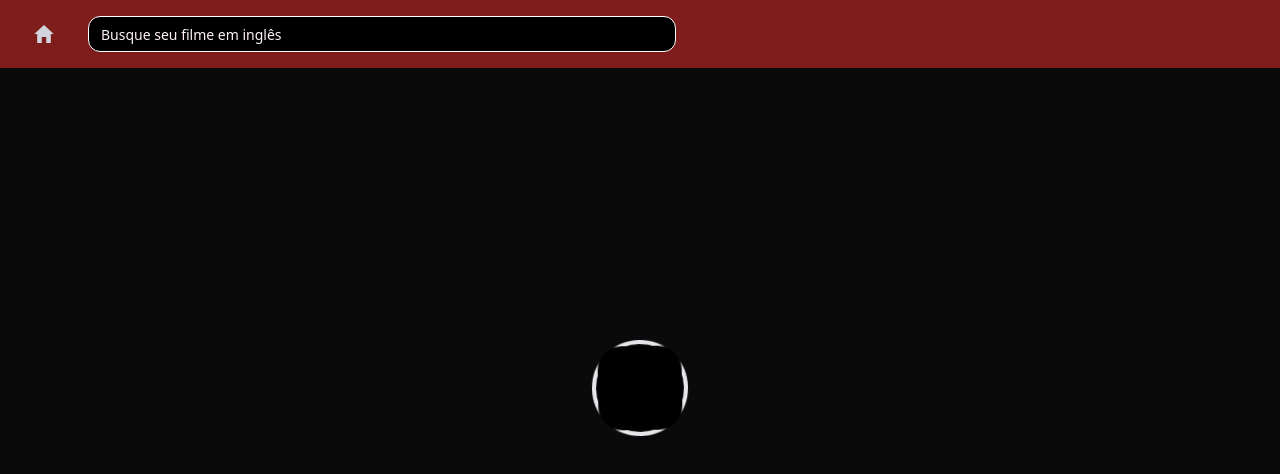
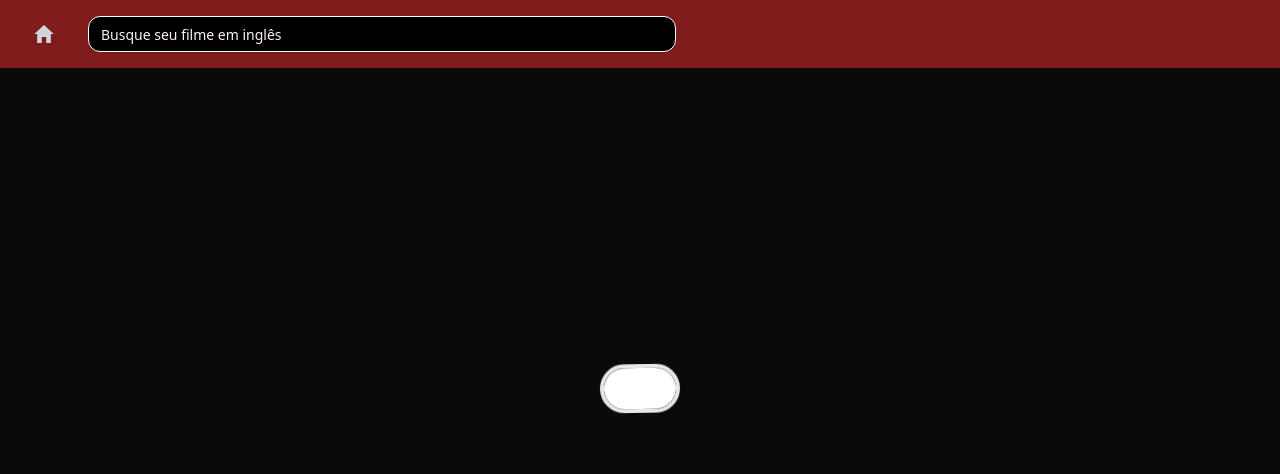
Before and after one commit to danilobserafim/movie-app, a React (Vite) app: page /search/1 in a window 1280 px wide. Shown: the top 474 px of the page. Built offline with nearby package versions, Linux system fonts and the light colour scheme; no server answers.

Commit message:
suavisando transações e melhorando Spinner

```diff
--- a/src/components/AcordeonSeasons/index.tsx
+++ b/src/components/AcordeonSeasons/index.tsx
@@ -1,8 +1,10 @@
 import React, { useEffect, useState } from 'react'
 import { Accordion, AccordionContent, AccordionItem, AccordionTrigger } from '../ui/accordion'
+import { motion } from 'framer-motion'
 import { SeasonDTO } from '../../DTOs/SeasonDTO'
 import DrawerEpisode from '../DrawerEpisode'
 import { Carousel, CarouselContent, CarouselItem } from '../ui/carousel'
+import Spinner from '../Spinner'
 
 
 type props = {
@@ -20,8 +22,10 @@ export default function AcordeonSeasons({ imdbID, totalSeasons }: props) {
 
     return (
         <>
-            {seasonsData.map((seasonData, index) => {
+            {(!seasonsData[0] && totalSeasons !== "N/A") && <> <h1 className='w-full text-center mb-10'>Carregando temporadas</h1><Spinner className='w-20 mx-auto' /></>}
+            {seasonsData && seasonsData.map((seasonData, index) => {
                 return (
+                    <motion.div animate={{y:0}} initial={{y:20}} >
                         <Accordion type="multiple" className="text-white max-w-[1000px] mx-auto flex-col" key={index}>
                             <AccordionItem value={`item-${index}`}>
                                 <AccordionTrigger className=''>{index + 1}ª temporada</AccordionTrigger>
@@ -47,21 +51,24 @@ export default function AcordeonSeasons({ imdbID, totalSeasons }: props) {
                                 </AccordionContent>
                             </AccordionItem>
                         </Accordion>
+                    </motion.div>
                 )
             })}
         </>
     )
     async function getSeasons() {
+        let dataMovie: SeasonDTO[] = []
         for (let index = 0; index < Number.parseInt(totalSeasons); index++) {
             await fetch(`${VITE_API_OMDB_BASE_URL}/?i=${imdbID}&plot=full&apikey=${VITE_API_KEY}&season=${index + 1}`, { method: "GET" }).
                 then(response => response.json()).
                 then((data) => {
                     if (data) {
-                        setSeasonsData(prev => [...prev, data])
+                        dataMovie.push(data)
                     }
                 }).
                 catch(() => console.log(`Erro na busca da ª temporada!`))
         }
+        setSeasonsData(dataMovie)
     }
 
 }
--- a/src/components/DrawerEpisode/index.tsx
+++ b/src/components/DrawerEpisode/index.tsx
@@ -4,16 +4,17 @@ import ShowMovie from '../ShowMovie'
 import { Button } from '../ui/button'
 import { AiOutlineArrowLeft } from 'react-icons/ai'
 import { movieDTO } from '../../DTOs/MovieDTO'
-import {delay, motion} from 'framer-motion'
+import { delay, motion } from 'framer-motion'
 import { Skeleton } from '../ui/skeleton'
 
 
 const animate = {
-  hidden:{opacity: 0},
-  visible:{
-    opacity:1,
-    transition:{
-      delay:0.3
+  hidden: { opacity: 0, scale: 0 },
+  visible: {
+    opacity: 1,
+    scale:1,
+    transition: {
+      delay: 0.3
     }
   },
 
@@ -34,15 +35,20 @@ export default function DrawerEpisode({ imdbID }: props) {
   return (
     <Drawer>
       {!isLoading && (
-        <DrawerTrigger asChild className='cursor-pointer scale-95 hover:scale-100 transition-all  rounded-xl'>
-          <motion.img variants={animate} initial="hidden" animate="visible" className='rounded-xl max-h-[200px]' src={episode.Poster} alt="Poster" />
-
-        </DrawerTrigger>
+        <>
+          <DrawerTrigger asChild className='cursor-pointer scale-95 hover:scale-100 transition-all  rounded-xl'>
+            <div className='flex flex-col h-[100%] justify-around w-[100%] items-center'>
+              <motion.img variants={animate} initial="hidden" animate="visible" className='rounded-t-xl max-h-[200px] h-auto w-auto' src={episode.Poster} alt="Poster" />
+              <div>
+                <h1 className='w-full text-center p-0 mt-2'>E{episode.Episode} - {episode.Title}</h1>
+                <p className='w-full text-center p-0 m-0'>  {`Duration: ${episode.Runtime}`}</p>
+              </div>
+            </div>
+          </DrawerTrigger>
+        </>
       )}
       {isLoading && (
-        <DrawerTrigger disabled asChild className='rounded-xl'>
-          <Skeleton className='h-20 md:h-36 w-[200px] bg-gray-500' />
-        </DrawerTrigger>
+        <Skeleton className='h-20 md:h-36 w-[200px] bg-gray-500 rounded-xl' />
       )
       }
       <DrawerContent className='bg-black border-red-950 h-full'>
--- a/src/components/ShowMovie/index.tsx
+++ b/src/components/ShowMovie/index.tsx
@@ -7,7 +7,7 @@ import { motion } from 'framer-motion';
 import { AiFillCheckCircle } from 'react-icons/ai';
 import AcordeonSeasons from '../AcordeonSeasons';
 
-const baseURL = import.meta.env.VITE_API_BASE_URL
+const { VITE_API_BASE_URL } = import.meta.env
 
 type Props = {
     movie: movieDTO
@@ -15,17 +15,11 @@ type Props = {
 
 const animate = {
     hidden: { y: 20, opacity: 0 },
-    visible: {
-        y: 0,
-        opacity: 1
-    }
+    visible: { y: 0, opacity: 1 }
 }
 const animateLike = {
     hidden: { opacity: 0 },
-    visible: {
-
-        opacity: 1
-    }
+    visible: { opacity: 1 }
 }
 
 
@@ -45,7 +39,7 @@ export default function ShowMovie({ movie }: Props) {
             <div className='sm:px-8 '>
                 <div className='flex justify-between items-center  mb-4 mt-[-8px]'>
                     <h1 className='text-2xl font-bold'>{movie.Title}</h1>
-                    {movie.Type !== "episode" &&<Button onClick={LikeMovie} variant={'ghost'} className='active:scale-90  text-2xl z-20'>{liked ?
+                    {movie.Type !== "episode" && <Button onClick={LikeMovie} variant={'ghost'} className='active:scale-90  text-2xl z-20'>{liked ?
                         (<motion.div variants={animateLike} animate="visible" initial="hidden"><AiFillCheckCircle className='text-green-500' /></motion.div>) :
                         (<motion.div variants={animateLike} animate="visible" initial="hidden"><AiFillCheckCircle /></motion.div>)}
                     </Button>}
@@ -89,7 +83,7 @@ export default function ShowMovie({ movie }: Props) {
 
     async function LikeMovie() {
         setLiked(!liked)
-        await fetch(`${baseURL}/movies`, {
+        await fetch(`${VITE_API_BASE_URL}/movies`, {
             method: "POST", body: JSON.stringify(movie), headers: {
                 "Content-Type": "application/json"
             }
@@ -105,7 +99,7 @@ export default function ShowMovie({ movie }: Props) {
             })
     }
     async function verifyMovieIsLiked() {
-        await fetch(`${baseURL}/movies/${movie.imdbID}`).then(response => response.json()).then(data => {
+        await fetch(`${VITE_API_BASE_URL}/movies/${movie.imdbID}`).then(response => response.json()).then(data => {
             data ? setLiked(true) : setLiked(false)
         })
     }
--- a/src/components/Spinner/index.tsx
+++ b/src/components/Spinner/index.tsx
@@ -1,20 +1,28 @@
 import React from 'react'
 import { motion } from "framer-motion";
 
-export default function Spinner() {
+type props = {
+  className: string
+}
+export default function Spinner({ className }: props) {
   return (
 
     <motion.div
-className='h-24 w-24 border-4 rounded-full flex justify-center items-center'
-animate={{ rotate: 360}}
+      className={`aspect-video border-4 rounded-full flex justify-center items-center ${className}`}
+      animate={{ rotate: 360 }}
       transition={{
         repeat: Infinity,
-  duration:1,
-  delay:0
+        duration: 1,
+        delay: 0,
       }}
     >
-    <div className='w-[95%] h-[95%] bg-black rounded-3xl'>
-    </div>
+      <motion.div animate={{ rotate: 360 }}
+        transition={{
+          repeat: Infinity,
+          duration: 2,
+          delay: 0,
+        }} className='w-[110%] h-[110%] rotate-45 bg-white rounded-3xl'>
+      </motion.div>
     </motion.div>
   )
 }
--- a/src/pages/SearchPage/index.tsx
+++ b/src/pages/SearchPage/index.tsx
@@ -21,7 +21,7 @@ export default function SearchPage() {
     return (
         <div className='pb-16 text-white min-h-[100vh]'>
             <Header />
-            {isLoading && <div className='flex justify-center h-[80vh] items-center'><Spinner /></div>}
+            {isLoading && <div className='flex justify-center h-[80vh] items-center'><Spinner className="w-20" /></div>}
             {!movie && !isLoading && (<div>
                     <h1 className='text-3xl mt-10 text-center'>Titulo não encontrado</h1>
                     <p className='text-xl  text-center'>Verifique sua busca</p>
```
Lines whose indentation alone changed are shown as unchanged.
